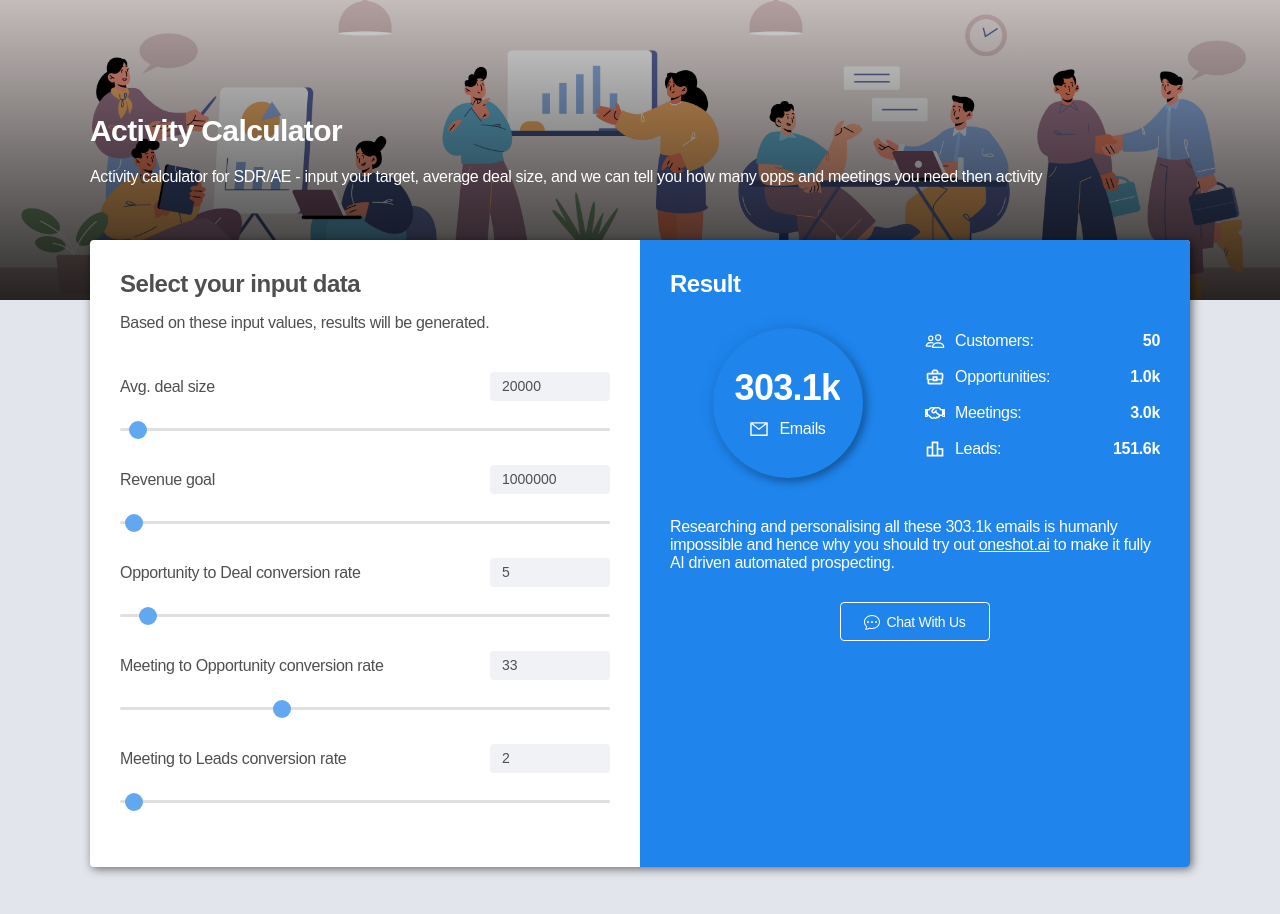
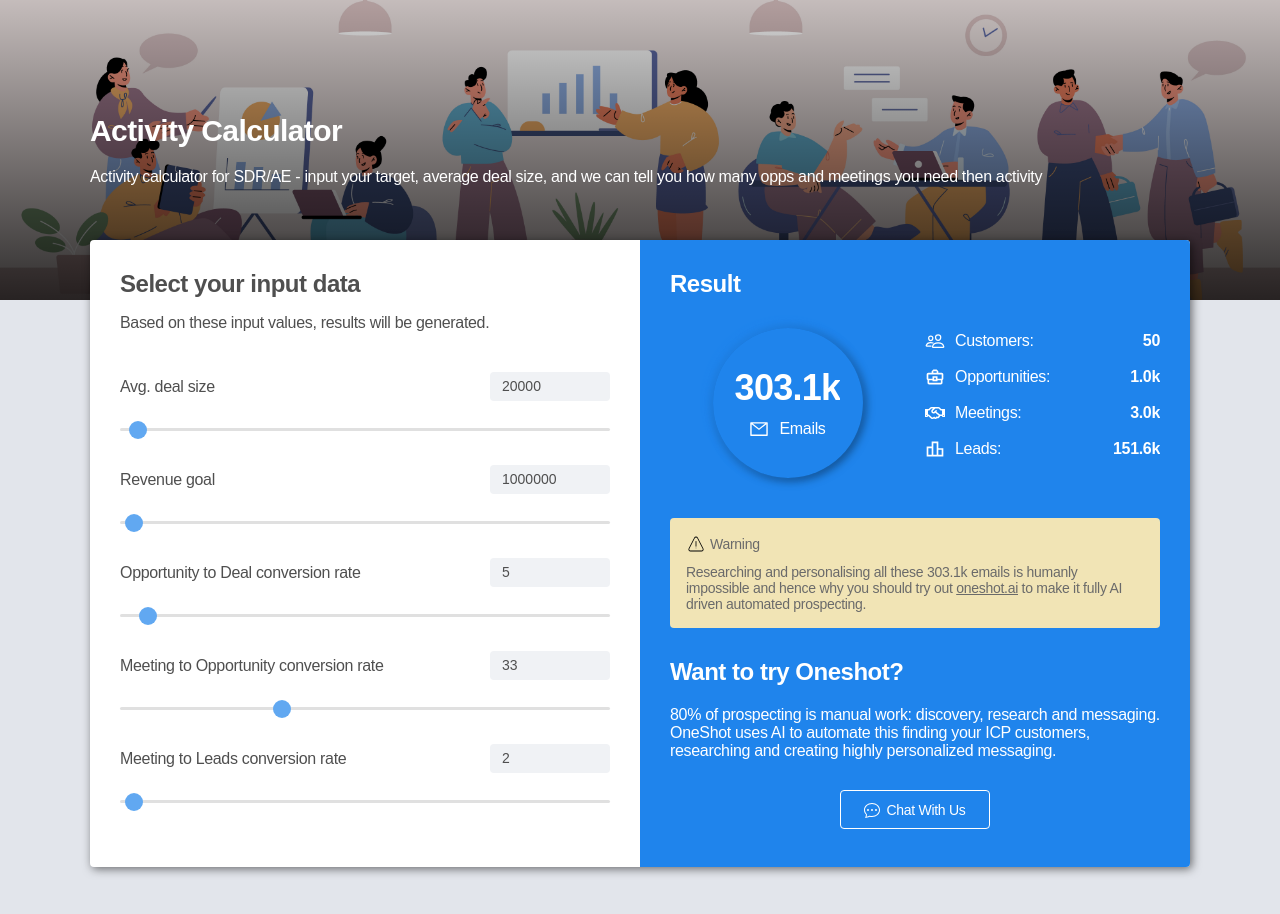
Before and after one commit to DebjitPramanick/Oneshot-Activity-Calculator, a React (Create React App) app: page / in a window 1280 px wide. Shown: the top 914 px of the page. Built offline with nearby package versions, Linux system fonts and the light colour scheme.

Commit message:
Feat: Info UI

```diff
--- a/src/components/Calculator/OuputView/index.tsx
+++ b/src/components/Calculator/OuputView/index.tsx
@@ -1,14 +1,16 @@
 import React from 'react'
 import { formatNumber } from '../../../helpers/calculator.helper'
 import { Button } from '../../../styles/Form'
-import { SubHeading, Text } from '../../../styles/Typography'
-import { EmailData, EmailDataContainer, OtherDataContainer, OutputData, OutputDataItem, OutputsContainer } from '../styles'
+import { SmallText, SubHeading, Text } from '../../../styles/Typography'
+import { EmailData, EmailDataContainer, MessageBox, OtherDataContainer, OutputData, OutputDataItem, OutputsContainer } from '../styles'
 import { IoPeopleOutline } from 'react-icons/io5'
 import { MdOutlineBusinessCenter } from 'react-icons/md'
 import { MdOutlineLeaderboard } from 'react-icons/md'
 import { FaRegHandshake } from 'react-icons/fa'
 import { BsChatDots } from 'react-icons/bs'
 import { AiOutlineMail } from 'react-icons/ai'
+import { CiWarning } from 'react-icons/ci'
+import { AiOutlineLike } from 'react-icons/ai'
 import { Flex } from '../../../styles/Shared'
 
 interface PropsType {
@@ -66,19 +68,36 @@ const OutputView: React.FC<PropsType> = ({ outputData }) => {
                     </OutputDataItem>
                 </OtherDataContainer>
             </OutputData>
+            <MessageBox className={outputData.emails > 100 ? 'warning' : ''}>
                 {outputData.emails > 100 ? (
-                <Text style={{ margin: '40px 0 30px 0' }}>
+                    <>
+                        <Flex style={{ gap: 4, marginBottom: '10px' }}><CiWarning size={20} /> <Text>Warning</Text></Flex>
+                        <SmallText>
                             Researching and personalising all these {formatNumber(outputData.emails)} emails is humanly impossible
                             and hence why you should try out <a href='https://www.oneshot.ai/'>oneshot.ai</a> to make it fully AI
                             driven automated prospecting.
-                </Text>
+                        </SmallText></>
                 ) : (
-                <Text style={{ margin: '40px 0 30px 0' }}>
+                    <>
+                        <Flex style={{ gap: 4, marginBottom: '10px' }}><AiOutlineLike size={30} /> <Text>Message</Text></Flex>
+                        <SmallText>
                             You can also try out <a href='https://www.oneshot.ai/'>oneshot.ai</a> to make it fully AI
                             driven automated prospecting.
+                        </SmallText>
+                    </>
+                )}
+            </MessageBox>
+            <div>
+                <SubHeading>
+                    Want to try Oneshot?
+                </SubHeading>
+                <Text style={{ marginTop: '20px' }}>
+                    80% of prospecting is manual work: discovery, research and messaging.
+                    OneShot uses AI to automate this finding your ICP customers, researching
+                    and creating highly personalized messaging.
                 </Text>
-            )}
-            <Button style={{ margin: 'auto' }} onClick={redirectUser}><BsChatDots size={16} /> Chat With Us</Button>
+                <Button style={{ margin: '30px auto 0' }} onClick={redirectUser}><BsChatDots size={16} /> Chat With Us</Button>
+            </div>
         </OutputsContainer>
     )
 }
--- a/src/components/Calculator/styles.ts
+++ b/src/components/Calculator/styles.ts
@@ -44,7 +44,7 @@ export const OutputsContainer = styled.div`
     padding: 30px;
     background: ${colors.sliderHandler};
 
-    p, h1, a {
+    p, h1 {
         color: #fff;
     }
 `
@@ -101,3 +101,19 @@ export const EmailData = styled.div`
         color: #fff;
     }
 `
+
+export const MessageBox = styled.div`
+    margin: 40px 0 30px 0;
+    padding: 16px;
+    background: #ccf1cc;
+    border-radius: 4px;
+
+    &.warning{
+        background: #f1e4b5;
+    }
+
+    p,a {
+        color: #6a6a6a;
+        font-size: 14px;
+    }
+`
--- a/src/styles/Typography.ts
+++ b/src/styles/Typography.ts
@@ -10,7 +10,7 @@ export const Text = styled.p`
 `
 export const SmallText = styled.p`
     font-style: normal;
-    font-size: 12px;
+    font-size: 14px;
     letter-spacing: -0.02em;
     color: #4F4F4F;
     text-overflow: ellipsis;
```
Lines whose indentation alone changed are shown as unchanged.
